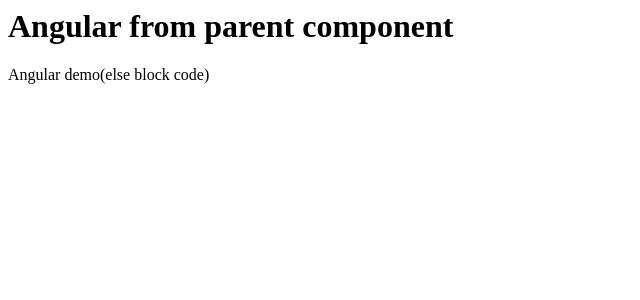
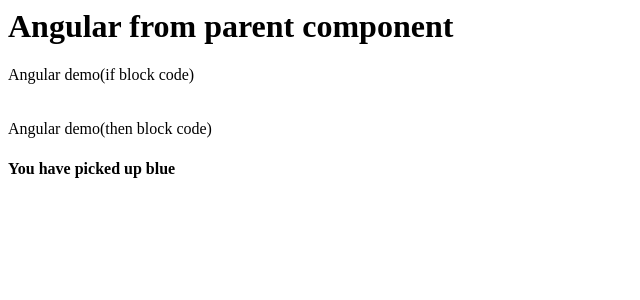
Before and after one commit to imyogesh13/angular-8, an Angular app: page / in a window 1280 px wide. Shown: the top 300 px of the page, without its empty margins (0-640 px from the left). Built offline with nearby package versions, Linux system fonts and the light colour scheme.

Commit message:
2 files modified

```diff
--- a/src/app/test.component.html
+++ b/src/app/test.component.html
@@ -37,12 +37,28 @@
 <!-- Data binding -->
 
 <!-- Structural directive -->
+
+<!-- ngIf -->
 <div *ngIf="displayName; else elseBlock">
   Angular demo(if block code)
 </div>
+<br><br>
+<div *ngIf="displayName; then thenBlock else elseBlock">
+
+</div>
+
+<ng-template #thenBlock>
+  Angular demo(then block code)
+</ng-template>
 
 <ng-template #elseBlock>
   Angular demo(else block code)
 </ng-template>
 
+<!-- ngSwitch -->
+<div [ngSwitch]="color">
+  <h4 *ngSwitchCase="'red'">You have picked up red</h4>
+  <h4 *ngSwitchCase="'green'">You have picked up green</h4>
+  <h4 *ngSwitchCase="'blue'">You have picked up blue</h4>
+</div>
 <!-- End Structural directive -->
--- a/src/app/test.component.ts
+++ b/src/app/test.component.ts
@@ -14,8 +14,9 @@
 public hasError : boolean = true;
 public isSpecial =true;
 public bindMsg :string ="";
+public displayName = true;
+public color ="blue";
 
-public displayName = false;
   message ={
     "text-success" : !this.hasError,
     "text-danger" : this.hasError,
```
